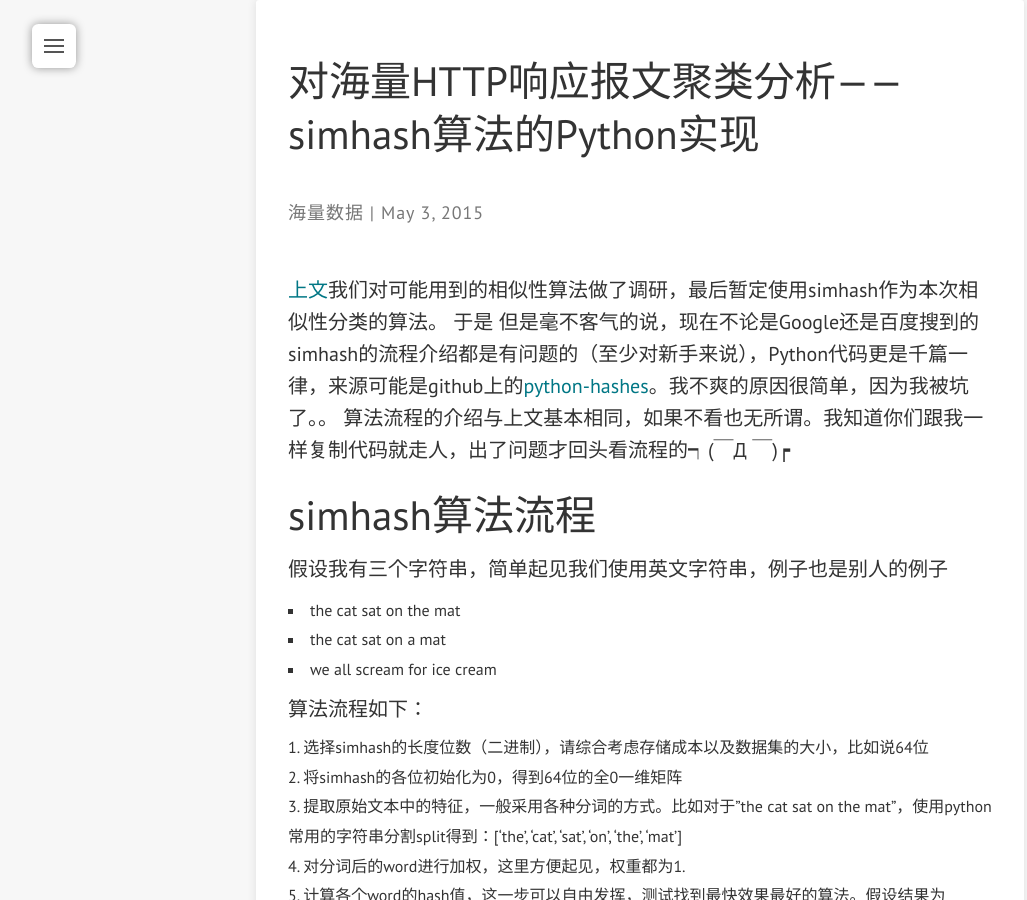
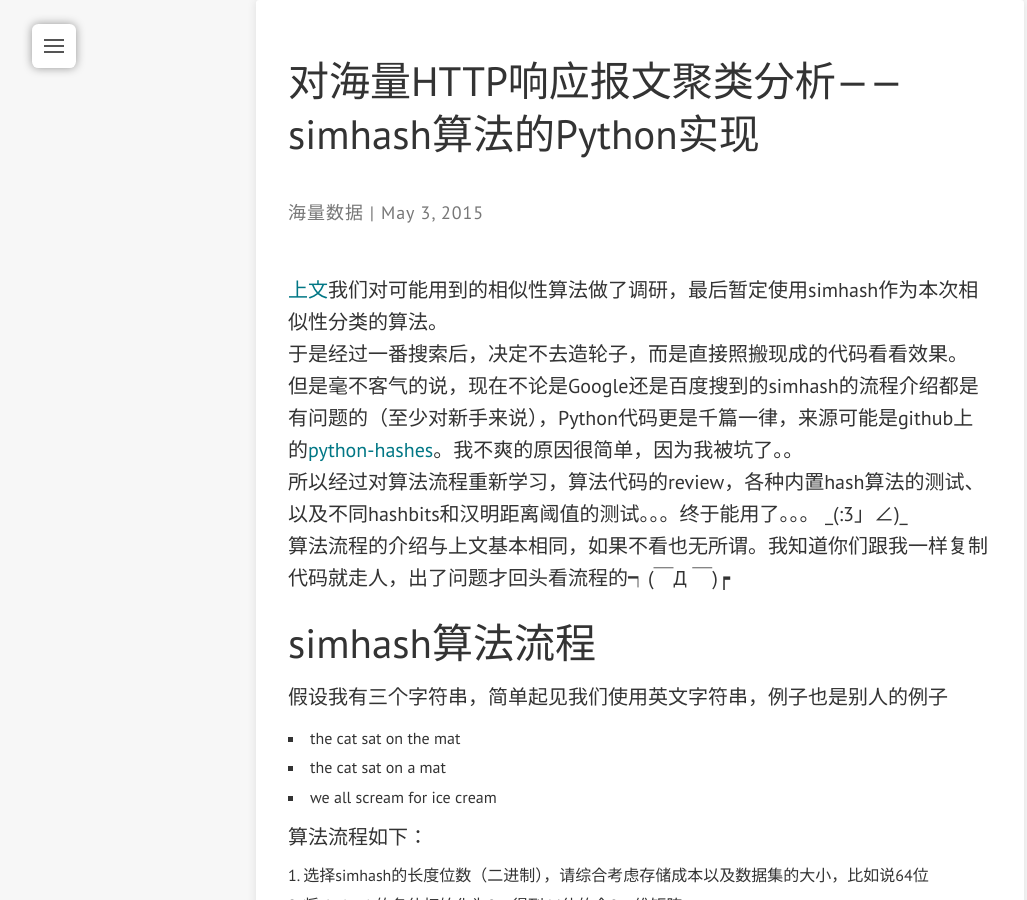
Before and after one commit to luodin007/luodin007.github.io, a Jekyll site: the page built from _posts/2015-05-02-HttpMessageProc2.md, in a window 1280 px wide and 900 px high. Shown: the whole window, without its empty margins (0-1027 px from the left). Built offline with Jekyll 4.4.1, drawn with Linux system fonts in a browser that asks for light colours; comment, search, counter and statistics services are not loaded; some of the changed text lies outside the part shown.

Commit message:
Update 2015-05-02-HttpMessageProc2.md

```diff
--- a/_posts/2015-05-02-HttpMessageProc2.md
+++ b/_posts/2015-05-02-HttpMessageProc2.md
@@ -7,8 +7,9 @@ comments: true
 ---
 
 [上文](http://luoding.me/%E6%B5%B7%E9%87%8F%E6%95%B0%E6%8D%AE/2015/05/02/HttpMessageProc1/)我们对可能用到的相似性算法做了调研，最后暂定使用simhash作为本次相似性分类的算法。
-于是
+于是经过一番搜索后，决定不去造轮子，而是直接照搬现成的代码看看效果。
 但是毫不客气的说，现在不论是Google还是百度搜到的simhash的流程介绍都是有问题的（至少对新手来说），Python代码更是千篇一律，来源可能是github上的[python-hashes](https://github.com/sangelone/python-hashes/blob/master/hashes/simhash.py)。我不爽的原因很简单，因为我被坑了。。
+所以经过对算法流程重新学习，算法代码的review，各种内置hash算法的测试、以及不同hashbits和汉明距离阈值的测试。。。终于能用了。。。 \_(:3」∠)_
 算法流程的介绍与上文基本相同，如果不看也无所谓。我知道你们跟我一样复制代码就走人，出了问题才回头看流程的┑(￣Д ￣)┍
 
 #simhash算法流程
```
